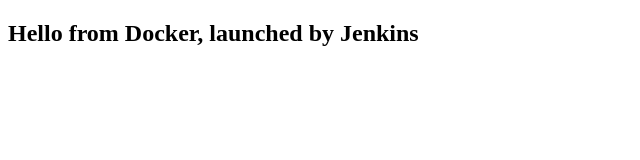
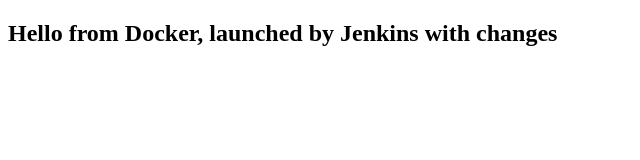
Before and after one commit to taraskush/lb1, a plain HTML site: page index.html in a window 1280 px wide. Shown: the whole page, without its empty margins (0-640 px from the left). Drawn offline with Linux system fonts and the light colour scheme.

Commit message:
feat: update text

```diff
--- a/index.html
+++ b/index.html
@@ -7,7 +7,7 @@
 </head>
 
 <body>
-    <h2>Hello from Docker, launched by Jenkins</h2>
+    <h2>Hello from Docker, launched by Jenkins with changes</h2>
 </body>
 
 </html>
```
